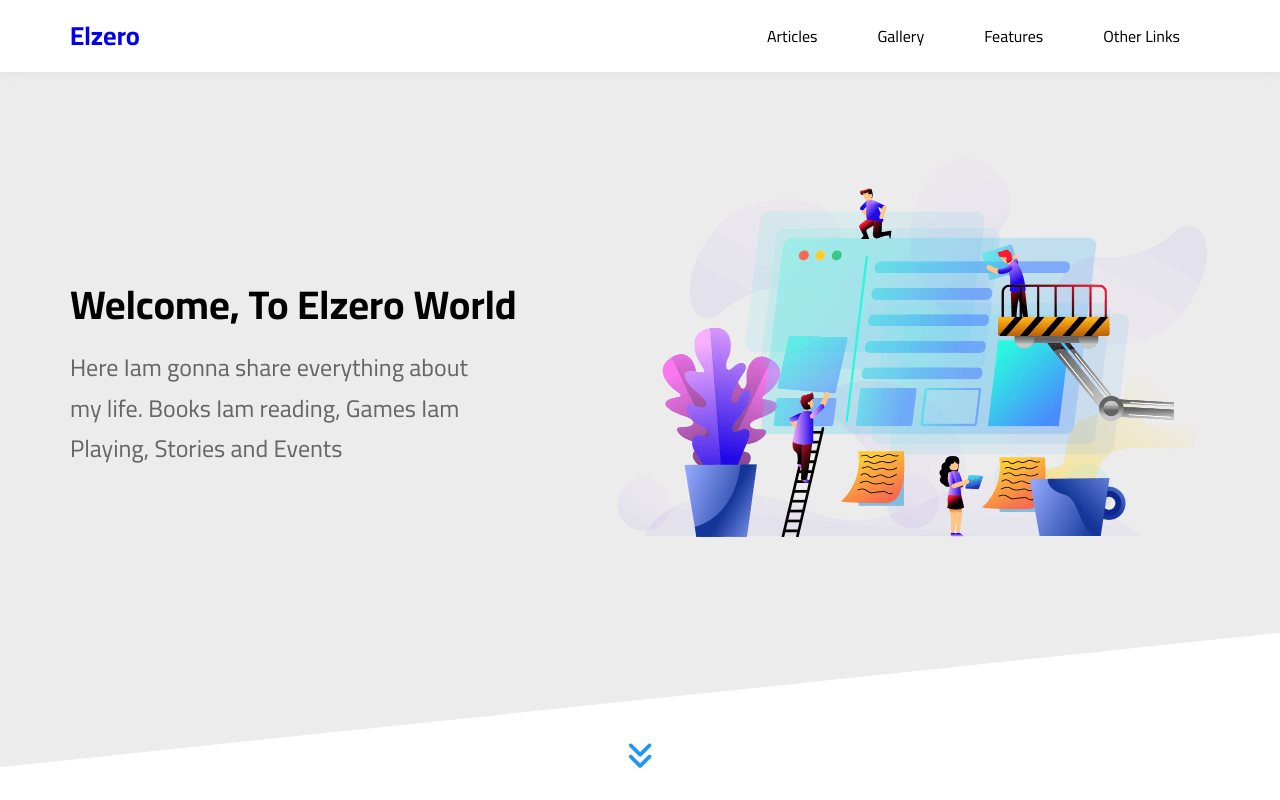
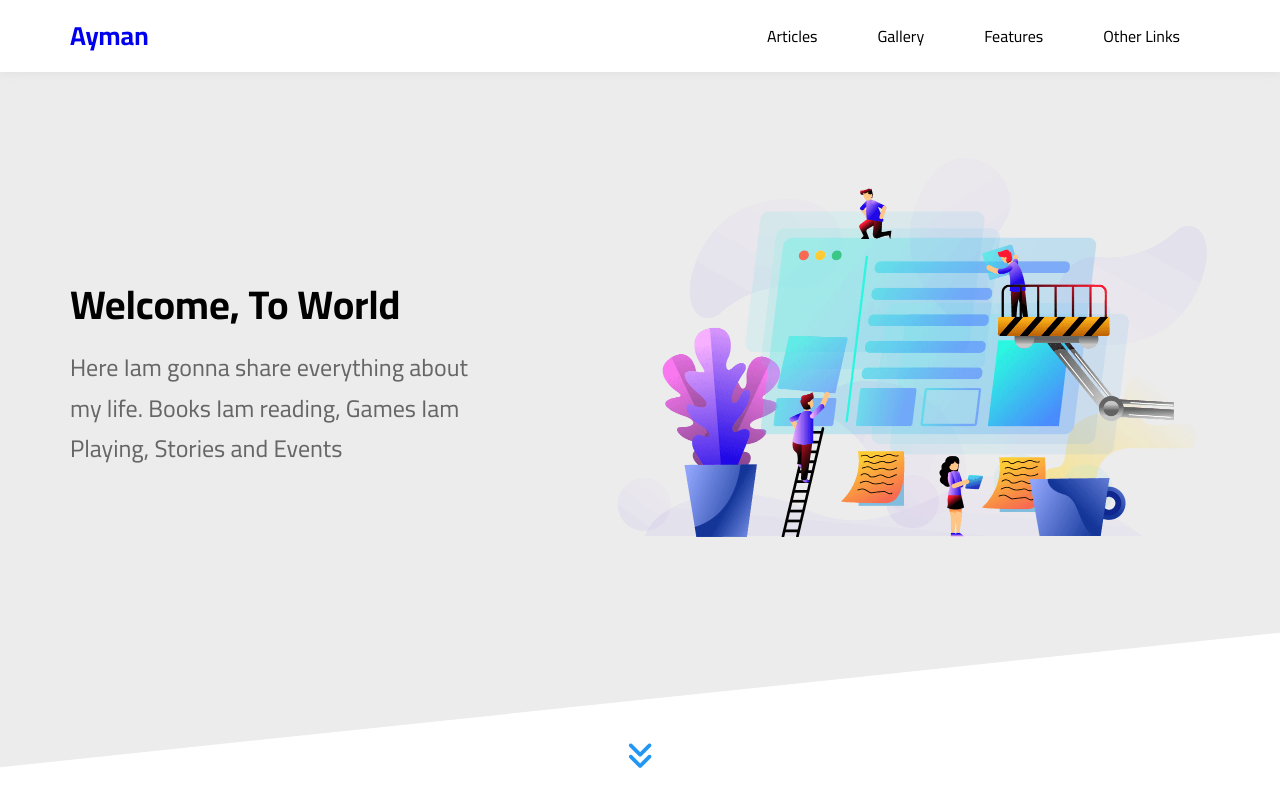
Before and after one commit to Albilbase/Elzero_Template, a plain HTML site: page index.html in a window 1280 px wide. Shown: the top 800 px of the page. Drawn offline with Linux system fonts and the light colour scheme.

Commit message:
Update index.html

```diff
--- a/index.html
+++ b/index.html
@@ -18,14 +18,14 @@
     <link href="https://fonts.googleapis.com/css2?family=Cairo:wght@200;300;400;500;600;700;800;900;1000&display=swap"
         rel="stylesheet">
 
-    <title>Elzero Template</title>
+    <title>Ayman Template</title>
 </head>
 
 <body>
     <!-- start header -->
     <div class="head" id="home">
         <div class="container">
-            <h1 class="logo"><a href="#home">Elzero</a></h1>
+            <h1 class="logo"><a href="#home">Ayman</a></h1>
             <ul class="main-nav">
                 <li><a href="#articles">articles</a></li>
                 <li><a href="#gallery">gallery</a></li>
@@ -84,7 +84,7 @@
     <div class="landing">
         <div class="container">
             <div class="text">
-                <h1>Welcome, To Elzero World</h1>
+                <h1>Welcome, To World</h1>
                 <p>Here Iam gonna share everything about my life. Books Iam reading, Games Iam Playing, Stories and
                     Events</p>
             </div>
@@ -869,7 +869,7 @@
             <img decoding="async" src="imgs/gallery-06.png" alt="" />
           </div>
         </div>
-        <p class="copyright">Made With &lt;3 By Elzero</p>
+        <p class="copyright">Made With &lt;3 By Ayman</p>
       </div>
       <!-- End Footer -->
 </body>
```
